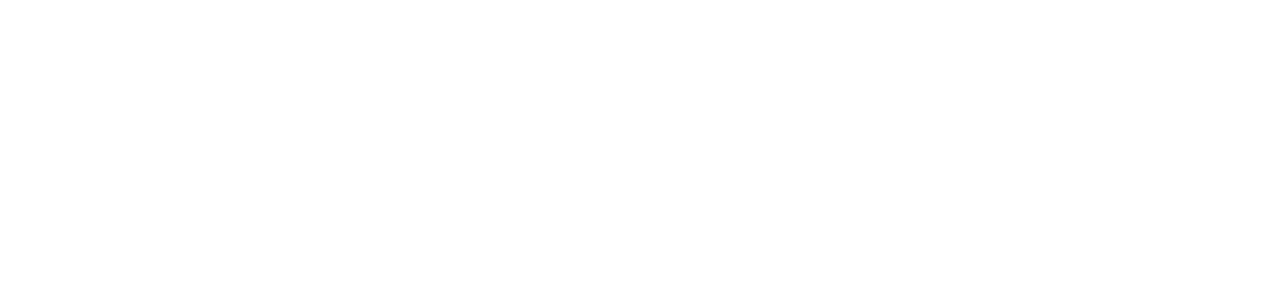
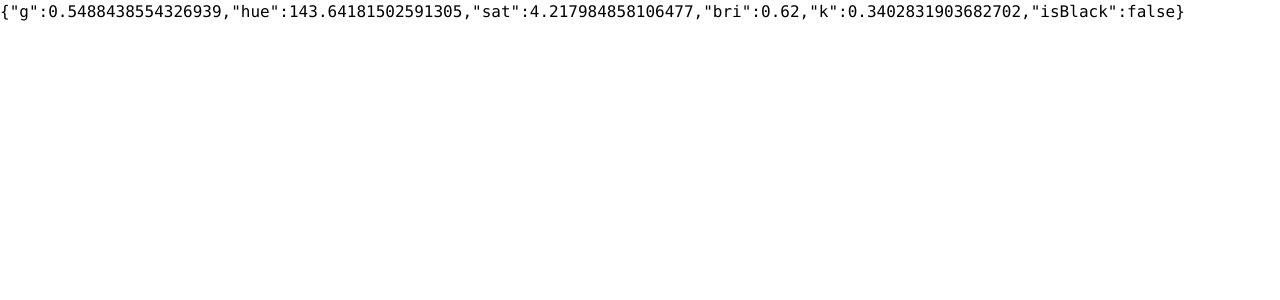
Before and after one commit to konstantinstanmeyer/color-picker, a Next.js app: page / in a window 1280 px wide. Shown: the top 300 px of the page. Built offline with nearby package versions, Linux system fonts and the light colour scheme.

Commit message:
fully-refactored file structure

```diff
--- a/app/page.tsx
+++ b/app/page.tsx
@@ -1,7 +1,15 @@
-export default function Home(){
+"use client";
+
+import { solveTarget } from "../lib/color";
+import type { Vec3 } from "../lib/types";
+
+export default function Home() {
+  const demo: Vec3 = [0.02, 0.51, 0.62];
+  const sol = solveTarget(demo);
+
   return (
-    <main className="min-h-screen overflw-x-clip ">
-
+    <main className="min-h-screen overflow-x-clip">
+      <pre>{JSON.stringify(sol)}</pre>
     </main>
-  )
+  );
 }
--- /dev/null
+++ b/lib/color.ts
@@ -0,0 +1,118 @@
+import type { Vec3, Mat3, Solution } from "./types";
+import { dot, add, sub, scale, clampVec, maxOf, mulMat, solve3 } from "./linAlg";
+
+// grayscale weights for later operations
+export const LUM_GRAY: Vec3 = [0.2126, 0.7152, 0.0722];
+
+// luminance vector, browsers have different brightness perception per-color to be accounted for
+const LUM: Vec3 = [0.213, 0.715, 0.072];
+const L: Mat3 = [LUM, LUM, LUM];
+
+const ONE: Vec3 = [1, 1, 1]; // vector of ones for full-color intensity inversions
+const I3: Mat3 = [[1, 0, 0], [0, 1, 0], [0, 0, 1]]; // identity matrix
+
+// color transformations going by quarter-turns of hue-rotations
+const C_MAT: Mat3 = [
+  [-0.213, -0.715, 0.928],
+  [0.143, 0.140, -0.283],
+  [-0.787, 0.715, 0.072],
+];
+
+const SEPIA: Mat3 = [
+  [0.393, 0.769, 0.189],
+  [0.349, 0.686, 0.168],
+  [0.272, 0.534, 0.131],
+];
+
+// S(s) = (1-s)·L + s·I (interpolation formula for saturation matrix)
+const satMat = (s: number): Mat3 =>
+  I3.map((row, i) => row.map((iv, j) => (1 - s) * L[i][j] + s * iv)) as Mat3;
+
+// H(θ) = L + cos(θ)·(I - L) + sin(θ)·C (copy-pasting these functions—won't pretend I know it....)
+const hueMat = (deg: number): Mat3 => {
+  const t = (deg * Math.PI) / 180;
+  const cos = Math.cos(t), sin = Math.sin(t);
+  return I3.map((row, i) =>
+    row.map((iv, j) => L[i][j] + cos * (iv - L[i][j]) + sin * C_MAT[i][j])
+  ) as Mat3;
+};
+
+// primitives for normalizing values via our clamping function across the vectors
+export const fInvert = (v: Vec3, k: number): Vec3 => {
+  return clampVec([k + v[0] * (1 - 2 * k), k + v[1] * (1 - 2 * k), k + v[2] * (1 - 2 * k)]);
+};
+
+export const fBrightness = (v: Vec3, b: number): Vec3 => clampVec(scale(v, b));
+export const fSepia = (v: Vec3): Vec3 => clampVec(mulMat(SEPIA, v));
+export const fHueRotate = (v: Vec3, deg: number): Vec3 => clampVec(mulMat(hueMat(deg), v));
+export const fSaturate = (v: Vec3, s: number): Vec3 => clampVec(mulMat(satMat(s), v));
+// returns a grayscale version of the input vector, clamped to [0,1]
+// any RGB color can be decomposed into: color = gray + chroma
+export const fGrayscale = (v: Vec3): Vec3 => {
+  const g = dot(LUM_GRAY, v);
+  return clampVec([g, g, g]);
+};
+
+const U: Vec3 = mulMat(SEPIA, ONE); // (1.351, 1.203, 0.937)
+
+// every gray comes out of sepia as a scaled version of the same tan color
+// we must split that vector into brightness and color for the next transformations
+const ELL: number = dot(LUM, U); // ~1.2154 brightness of the tan, just a grayscale version of U
+const D: Vec3 = sub(U, scale(ONE, ELL)); // the chroma left over, our main tint; basically pure chroma
+
+const E: Vec3 = mulMat(C_MAT, D); // pushes the chroma across the rgb plane
+
+// error amount
+const EPS_E: number = dot(LUM, E);
+
+export function render(base: Vec3, g: number, hue: number, sat: number, bri: number): Vec3 {
+  let v = fBrightness(base, 0);
+  v = fInvert(v, g);
+  v = fSepia(v);
+  v = fHueRotate(v, hue);
+  v = fSaturate(v, sat);
+  v = fBrightness(v, bri);
+  return v;
+}
+
+// the original equation is nonlinear because the unknowns (brightness, saturation,
+// and hue) are multiplied together and mixed with sin/cos. we make a change of
+// variables by combining those terms into k = g*b, A = k*s*cos(θ), and
+// B = k*s*sin(θ). this turns the problem into a simple linear 3x3 system in the
+// basis vectors ONE, D, and E. after solving for k, A, and B, we recover the
+// original saturation and hue using geometry: s = sqrt(A²+B²)/k and θ = atan2(B,A).
+// this avoids iterative optimization entirely and gives an exact deterministic solve.
+export function solveTarget(target: Vec3): Solution {
+  const t = clampVec(target);
+
+  // black's k = 0. meaning s would be 0/0
+  if (maxOf(t) < 1e-9) {
+    return { g: 0, hue: 0, sat: 0, bri: 0, k: 0, isBlack: true };
+  }
+
+  // E still carries a residual luminance of about -0.0001, due to the hue-rotate coefficients being set to three decimals
+  let ellPrime = ELL;
+  let k = 0;
+  let A = 0;
+  let B = 0;
+
+  for (let i = 0; i < 6; i++) {
+    [k, A, B] = solve3(scale(ONE, ellPrime), D, E, t);
+    const s = Math.hypot(A, B) / k;
+    const theta = Math.atan2(B, A);
+    ellPrime = ELL + (1 - s) * Math.sin(theta) * EPS_E;
+  }
+
+  const sat = Math.hypot(A, B) / k;
+  const hue = ((Math.atan2(B, A) * 180) / Math.PI + 360) % 360;
+
+  // split k = g·b, keeping g as large as the three clamping bounds allow
+  const rad = (hue * Math.PI) / 180;
+  const R = add(scale(D, Math.cos(rad)), scale(E, Math.sin(rad))); // the aimed tint
+  const afterHue = add(scale(ONE, ELL), R); // what the hue stage yields, per unit of g
+
+  // stages do not clamp here
+  const g = Math.min(1 / maxOf(U), 1 / maxOf(afterHue), k / maxOf(t));
+
+  return { g, hue, sat, bri: k / g, k, isBlack: false };
+}
--- /dev/null
+++ b/lib/linAlg.ts
@@ -0,0 +1,30 @@
+import type { Vec3, Mat3 } from "./types";
+
+export const clamp01 = (x: number) => (x < 0 ? 0 : x > 1 ? 1 : x);
+
+// standard vector operations
+export const dot = (a: Vec3, b: Vec3) => a[0] * b[0] + a[1] * b[1] + a[2] * b[2];
+export const add = (a: Vec3, b: Vec3): Vec3 => [a[0] + b[0], a[1] + b[1], a[2] + b[2]];
+export const sub = (a: Vec3, b: Vec3): Vec3 => [a[0] - b[0], a[1] - b[1], a[2] - b[2]];
+export const scale = (a: Vec3, k: number): Vec3 => [a[0] * k, a[1] * k, a[2] * k];
+export const clampVec = (v: Vec3): Vec3 => [clamp01(v[0]), clamp01(v[1]), clamp01(v[2])];
+export const maxOf = (v: Vec3) => Math.max(v[0], v[1], v[2]);
+
+export function mulMat(M: Mat3, v: Vec3): Vec3 {
+    return [
+        M[0][0] * v[0] + M[0][1] * v[1] + M[0][2] * v[2],
+        M[1][0] * v[0] + M[1][1] * v[1] + M[1][2] * v[2],
+        M[2][0] * v[0] + M[2][1] * v[1] + M[2][2] * v[2],
+    ];
+}
+
+// using Cramer's Rule x_i = det(t) / det(A) |||| A with column i replaced by t
+export function solve3(c1: Vec3, c2: Vec3, c3: Vec3, t: Vec3): Vec3 {
+    const det = (a: Vec3, b: Vec3, c: Vec3) =>
+        a[0] * (b[1] * c[2] - b[2] * c[1]) - b[0] * (a[1] * c[2] - a[2] * c[1]) + c[0] * (a[1] * b[2] - a[2] * b[1]);
+    const D0 = det(c1, c2, c3);
+
+    if (Math.abs(D0) < 1e-12) return [0, 0, 0]; // should never hit this edge case, but might as well... like that Ben Franklin saying
+
+    return [det(t, c2, c3) / D0, det(c1, t, c3) / D0, det(c1, c2, t) / D0];
+}
--- /dev/null
+++ b/lib/types.ts
@@ -0,0 +1,19 @@
+// A color as three channels in 0..1 (NOT 0..255). All color math uses 0..1
+export type Vec3 = [number, number, number];
+// A 3x3 matrix stored as three ROWS
+export type Mat3 = [Vec3, Vec3, Vec3];
+
+// the six filter parameters the solver pins down for one target color
+export type Solution = {
+    // invert() amount, 0..1 — sets the pivot gray level
+    g: number;
+    // hue-rotate() angle in degrees, 0..360
+    hue: number;
+    // saturate() multiplier. Vivid targets need large values (5000%+)
+    sat: number;
+    // final brightness() multiplier
+    bri: number;
+    // k = g · brightness: the total scale the linear solve actually pinned down
+    k: number;
+    isBlack: boolean;
+};
--- /dev/null
+++ b/tests/index.ts
@@ -0,0 +1,29 @@
+import type { Vec3 } from "../lib/types";
+import { maxOf } from "../lib/linAlg";
+import { render, solveTarget } from "../lib/color";
+
+// ai-generated shmuck to test
+let worst = 0,
+  worstCase = null;
+const cases: Vec3[] = [];
+for (const r of [0, 1, 17, 128, 254, 255])
+  for (const g of [0, 1, 17, 128, 254, 255])
+    for (const b of [0, 1, 17, 128, 254, 255])
+      cases.push([r / 255, g / 255, b / 255]); // corners + edges
+for (let i = 0; i < 5000; i++)
+  cases.push([Math.random(), Math.random(), Math.random()]); // random interior
+
+for (const c of cases) {
+  if (maxOf(c) < 1e-9) continue;
+  const s = solveTarget(c);
+  for (const base of [[0, 0, 0], [1, 1, 1], [0.145, 0.388, 0.922]] as Vec3[]) {
+    const out = render(base, s.g, s.hue, s.sat, s.bri);
+    const err = Math.max(...[0, 1, 2].map((i) => Math.abs(out[i] * 255 - c[i] * 255)));
+    if (err > worst) {
+      worst = err;
+      worstCase = { c, base };
+    }
+  }
+}
+
+console.log("worst channel error /255:", worst, worstCase);
```
Also changed, not shown: tests/test.ts (renamed from testing/test.ts, +1 -2 lines).
